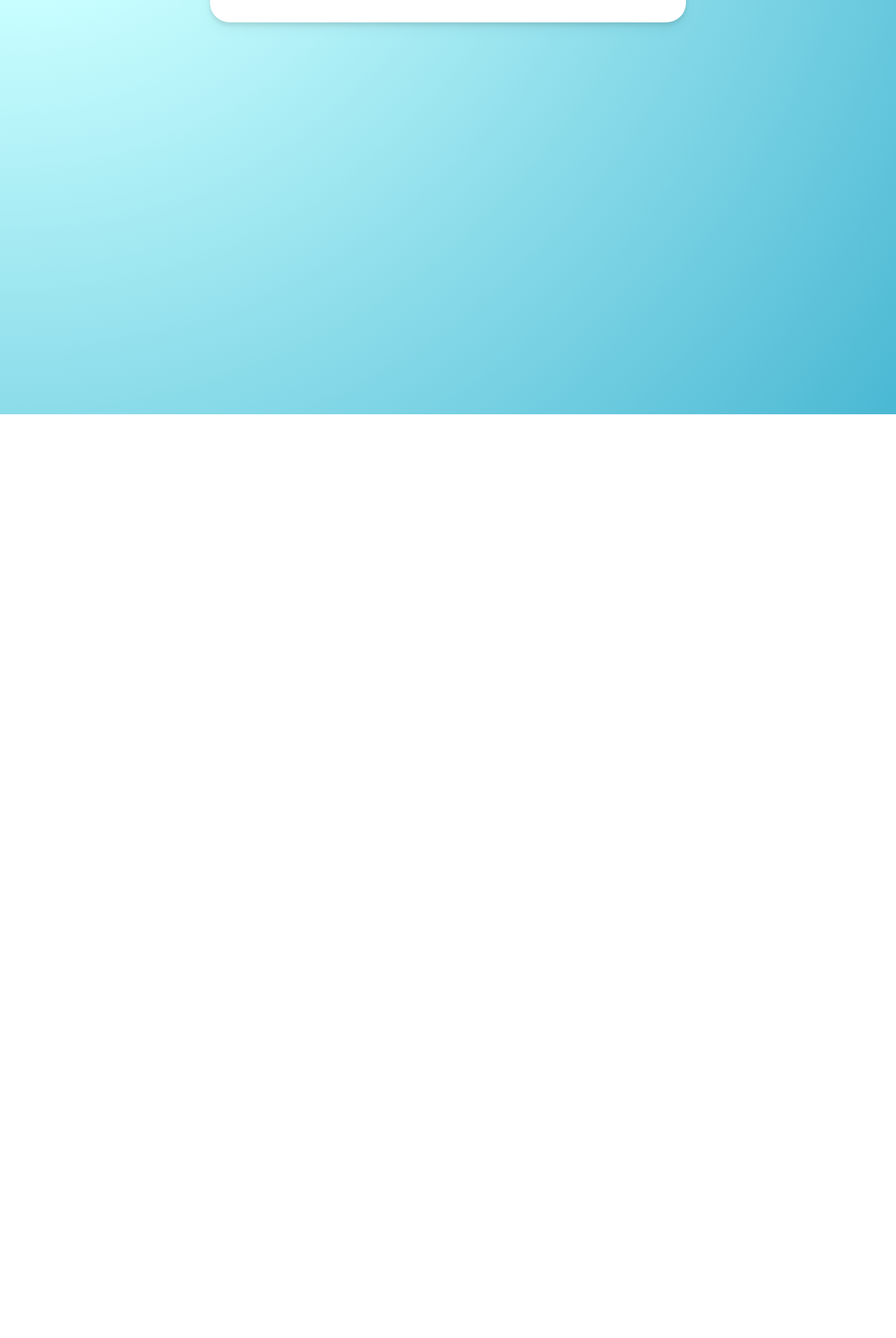
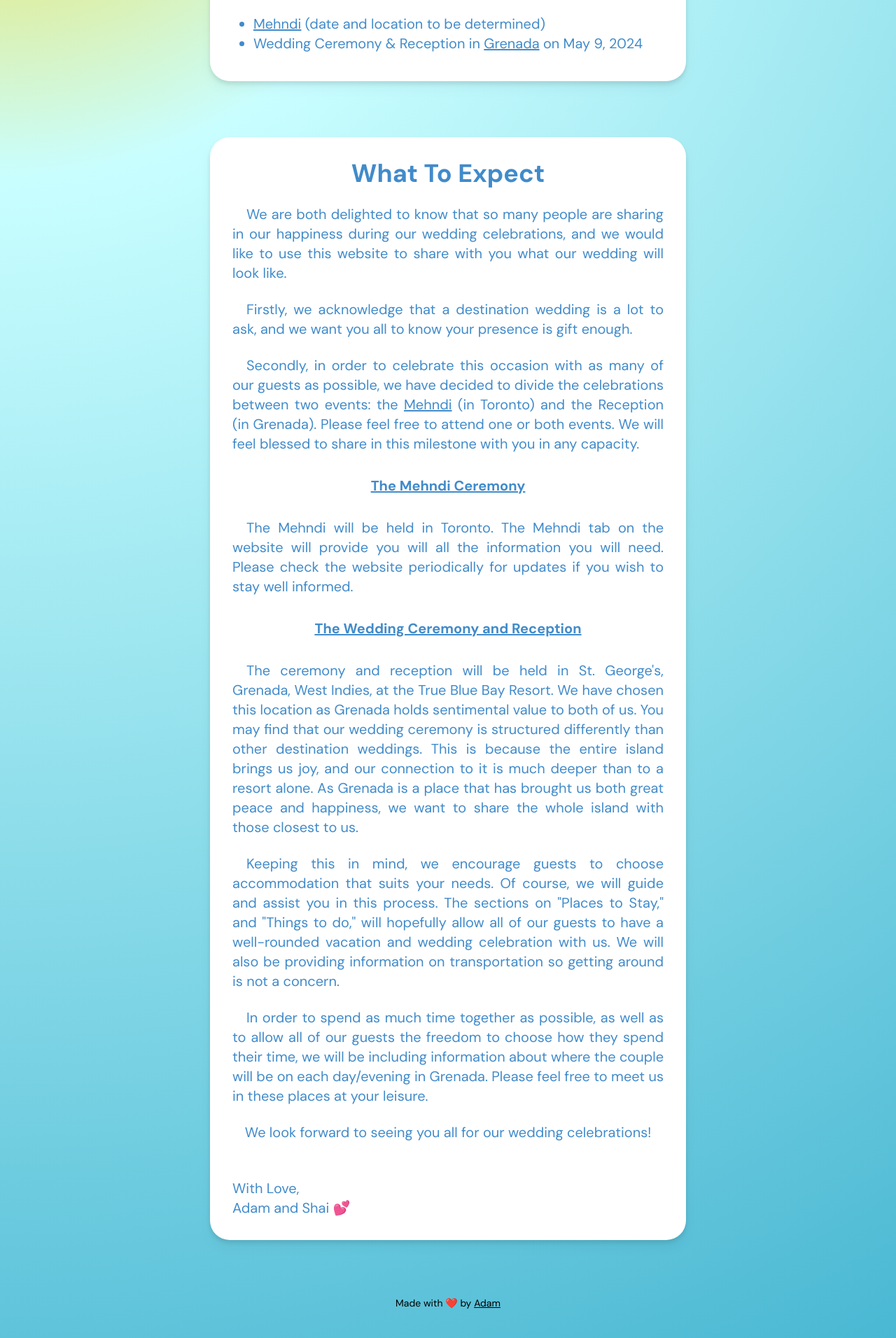
Before and after one commit to adammcodes/shai-and-adam, a Next.js app: page / in a window 1280 px wide. Shown: the part 408-2320 px from the top of the page at 70% size. Before the commit the page ends 1000 px from the top, so only its background shows below. Built offline with nearby package versions, Linux system fonts and the light colour scheme.

Commit message:
add copy to about home page

```diff
--- a/app/api/notion/route.js
+++ b/app/api/notion/route.js
@@ -29,8 +29,8 @@ export async function GET() {
         name: columns.Name.title[0].plain_text,
         email: columns.Email.email,
         group_number: columns["Group Number"].number,
-        invite_to_mehendi: columns["Invite to Mehendi"].checkbox,
-        attending_mehendi: columns["Attending Mehendi"].checkbox,
+        invite_to_mehndi: columns["Invite to mehndi"].checkbox,
+        attending_mehndi: columns["Attending mehndi"].checkbox,
         invite_to_grenada: columns["Invite to Grenada"].checkbox,
         attending_grenada: columns["Attending Grenada"].checkbox,
       };
--- a/app/dashboard/GuestList.tsx
+++ b/app/dashboard/GuestList.tsx
@@ -7,8 +7,8 @@ interface Guest {
   name: string;
   email: string;
   group_number: number;
-  invite_to_mehendi: Boolean;
-  attending_mehendi: Boolean;
+  invite_to_mehndi: Boolean;
+  attending_mehndi: Boolean;
   invite_to_grenada: Boolean;
   attending_grenada: Boolean;
 }
@@ -78,8 +78,8 @@ export default function GuestList() {
                 <th>Name</th>
                 <th>Email</th>
                 <th>Group Number</th>
-                <th className="px-10">Invite to Mehendi</th>
-                <th className="px-10">Attending Mehendi</th>
+                <th className="px-10">Invite to mehndi</th>
+                <th className="px-10">Attending mehndi</th>
                 <th className="px-10">Invite to Grenada</th>
                 <th className="px-10">Attending Grenada</th>
                 <th>Send Email</th>
@@ -96,10 +96,10 @@ export default function GuestList() {
                       {guest.group_number}
                     </td>
                     <td className="border border-black">
-                      {guest.invite_to_mehendi ? "Yes" : "No"}
+                      {guest.invite_to_mehndi ? "Yes" : "No"}
                     </td>
                     <td className="border border-black">
-                      {guest.attending_mehendi ? "Yes" : "No"}
+                      {guest.attending_mehndi ? "Yes" : "No"}
                     </td>
                     <td className="border border-black">
                       {guest.invite_to_grenada ? "Yes" : "No"}
--- a/app/layout.tsx
+++ b/app/layout.tsx
@@ -38,19 +38,34 @@ export default async function RootLayout({
                 loading="eager"
               />
             </div>
-            <ul className="flex space-x-4 text-blue p-5 mt-10 sm:mt-0">
+            <ul className="flex space-x-4 text-blue p-5 mt-10 sm:mt-0 text-xl">
               <li>
                 <Link href="/">About</Link>
               </li>
               <li>
-                <Link href="/mehendi">Mehendi</Link>
+                <Link href="/mehndi">Mehndi</Link>
               </li>
               <li>
                 <Link href="/grenada">Grenada</Link>
               </li>
             </ul>
           </nav>
+
           {children}
+
+          <footer className="m-10">
+            <p className="text-center text-sm">
+              Made with ❤️ by{" "}
+              <a
+                href="https://adamm.ca"
+                target="_blank"
+                rel="noopener noreferrer"
+                className="underline"
+              >
+                Adam
+              </a>
+            </p>
+          </footer>
         </body>
       </UserProvider>
     </html>
--- a/app/mehendi/page.tsx
+++ b/app/mehndi/page.tsx
@@ -1,10 +1,10 @@
-// Mehendi page
+// mehndi page
 import Card from "@/components/Card";
 
-export default function Mehendi() {
+export default function Mehndi() {
   return (
     <main className="flex min-h-screen flex-col items-center">
-      <Card title="Mehendi">
+      <Card title="Mehndi">
         <p className="italic">date to be determined</p>
         <br />
         <strong>Location:</strong>
--- a/app/page.tsx
+++ b/app/page.tsx
@@ -1,21 +1,96 @@
 import Link from "next/link";
 import Card from "@/components/Card";
+import Paragraph from "@/components/Paragraph";
 
 export default function Home() {
   return (
-    <main className="flex min-h-screen flex-col items-center">
+    <main className="flex min-h-screen flex-col items-center text-xl">
       <Card title="Shai & Adam">
-        <p className="italic">are getting married!</p>
+        <h2 className="font-bold">are getting married 🥂</h2>
         <br />
         <strong>We will be hosting two events:</strong>
         <ol className="list-disc p-5">
           <li>
-            <Link href="/mehendi">Mehendi</Link> (date to be determined)
+            <Link href="/mehndi" className="underline">
+              Mehndi
+            </Link>{" "}
+            (date and location to be determined)
           </li>
           <li>
-            True Blue Bay in <Link href="/grenada">Grenada</Link> on May 9, 2024
+            Wedding Ceremony & Reception in{" "}
+            <Link href="/grenada" className="underline">
+              Grenada
+            </Link>{" "}
+            on May 9, 2024
           </li>
         </ol>
+      </Card>
+
+      <Card title="What To Expect">
+        <Paragraph>
+          &emsp;We are both delighted to know that so many people are sharing in
+          our happiness during our wedding celebrations, and we would like to
+          use this website to share with you what our wedding will look like.
+        </Paragraph>
+        <Paragraph>
+          &emsp;Firstly, we acknowledge that a destination wedding is a lot to
+          ask, and we want you all to know your presence is gift enough.
+        </Paragraph>
+        <Paragraph>
+          &emsp;Secondly, in order to celebrate this occasion with as many of
+          our guests as possible, we have decided to divide the celebrations
+          between two events: the{" "}
+          <Link href="/mehndi" className="underline">
+            Mehndi
+          </Link>{" "}
+          (in Toronto) and the Reception (in Grenada). Please feel free to
+          attend one or both events. We will feel blessed to share in this
+          milestone with you in any capacity.
+        </Paragraph>
+        <h2 className="m-5 font-bold underline">The Mehndi Ceremony</h2>
+        <Paragraph>
+          &emsp;The Mehndi will be held in Toronto. The Mehndi tab on the
+          website will provide you will all the information you will need.
+          Please check the website periodically for updates if you wish to stay
+          well informed.
+        </Paragraph>
+        <h2 className="m-5 font-bold underline">
+          The Wedding Ceremony and Reception
+        </h2>
+        <Paragraph>
+          &emsp;The ceremony and reception will be held in St. George's,
+          Grenada, West Indies, at the True Blue Bay Resort. We have chosen this
+          location as Grenada holds sentimental value to both of us. You may
+          find that our wedding ceremony is structured differently than other
+          destination weddings. This is because the entire island brings us joy,
+          and our connection to it is much deeper than to a resort alone. As
+          Grenada is a place that has brought us both great peace and happiness,
+          we want to share the whole island with those closest to us.
+        </Paragraph>
+        <Paragraph>
+          &emsp;Keeping this in mind, we encourage guests to choose
+          accommodation that suits your needs. Of course, we will guide and
+          assist you in this process. The sections on "Places to Stay," and
+          "Things to do," will hopefully allow all of our guests to have a
+          well-rounded vacation and wedding celebration with us. We will also be
+          providing information on transportation so getting around is not a
+          concern.
+        </Paragraph>
+        <Paragraph>
+          &emsp;In order to spend as much time together as possible, as well as
+          to allow all of our guests the freedom to choose how they spend their
+          time, we will be including information about where the couple will be
+          on each day/evening in Grenada. Please feel free to meet us in these
+          places at your leisure.
+        </Paragraph>
+        <Paragraph>
+          We look forward to seeing you all for our wedding celebrations!
+        </Paragraph>
+        <p className="w-full p-3">
+          <br />
+          With Love,
+          <br /> Adam and Shai 💕
+        </p>
       </Card>
     </main>
   );
--- a/components/Card.tsx
+++ b/components/Card.tsx
@@ -8,8 +8,8 @@ export default function Card({
   children: React.ReactNode;
 }) {
   return (
-    <div className="bg-white rounded-[28px] drop-shadow-lg text-blue z-10 w-[90%] max-w-[680px] p-5 flex flex-col items-center justify-center lg:flex">
-      <h1 className="text-4xl font-bold">{title}</h1>
+    <div className="bg-white rounded-[28px] m-10 drop-shadow-lg text-blue z-10 w-[90%] max-w-[680px] p-5 flex flex-col items-center justify-center lg:flex">
+      <h1 className="text-4xl font-bold m-3">{title}</h1>
       {children}
     </div>
   );
--- /dev/null
+++ b/components/Paragraph.tsx
@@ -0,0 +1,11 @@
+// Paragraph component with consistent class name tailwind styles
+
+type ParagraphProps = {
+  children: React.ReactNode;
+};
+
+const Paragraph = ({ children }: ParagraphProps) => {
+  return <p className="m-3 text-justify">{children}</p>;
+};
+
+export default Paragraph;
--- a/emails/saveTheDate.js
+++ b/emails/saveTheDate.js
@@ -249,7 +249,7 @@ class="" style="vertical-align:top;width:600px;"
 <table border="0" cellpadding="0" cellspacing="0" role="presentation" style="" width="100%">
 <tbody><tr>
 <td align="center" class="font-20" style="font-size:0px;padding:30px 10px;word-break:break-word;">
-<div style="font-family:Georgia, Helvetica, Arial, sans-serif;font-size:20px;line-height:24px;text-align:center;color:#4FB2D1;">Join us in Toronto for our Mehendi celebration before we fly out to Grenada for our wedding 🥂<br>
+<div style="font-family:Georgia, Helvetica, Arial, sans-serif;font-size:20px;line-height:24px;text-align:center;color:#4FB2D1;">Join us in Toronto for our mehndi celebration before we fly out to Grenada for our wedding 🥂<br>
 <br>
 Invitation with details to follow.</div>
 </td>
```
